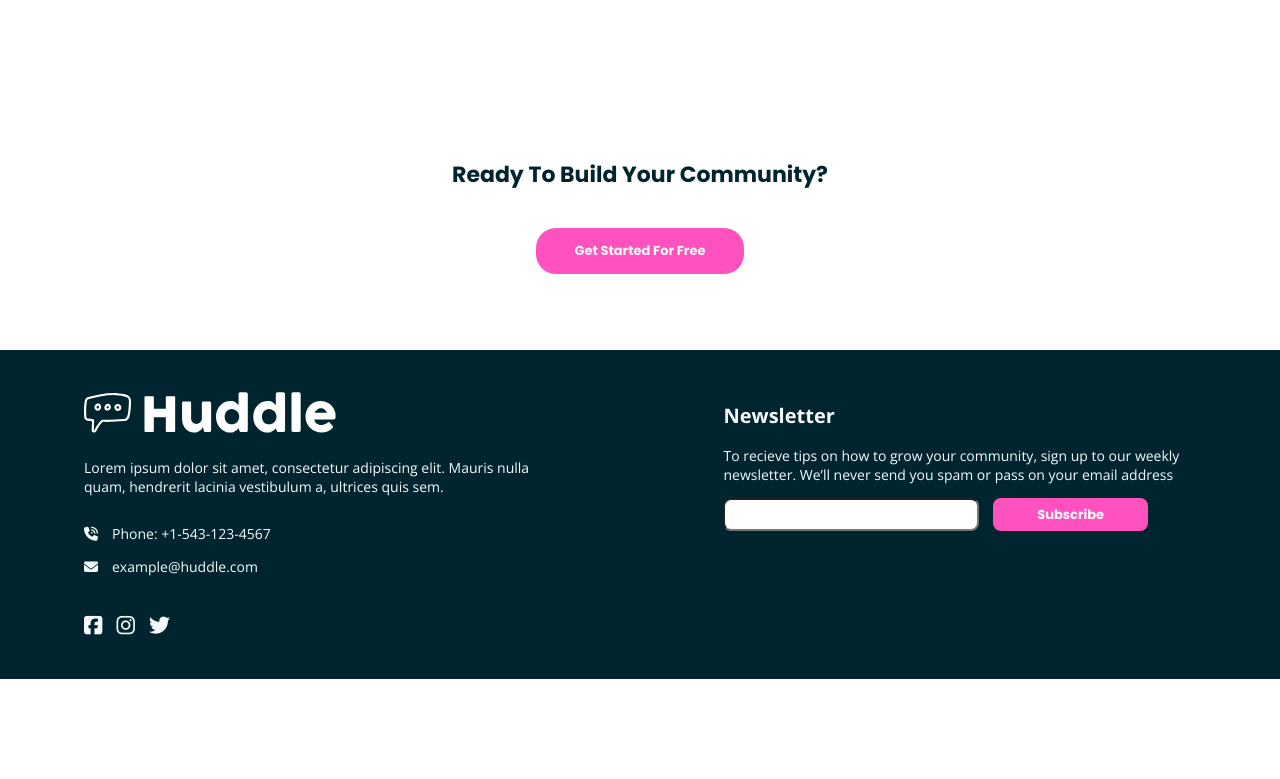
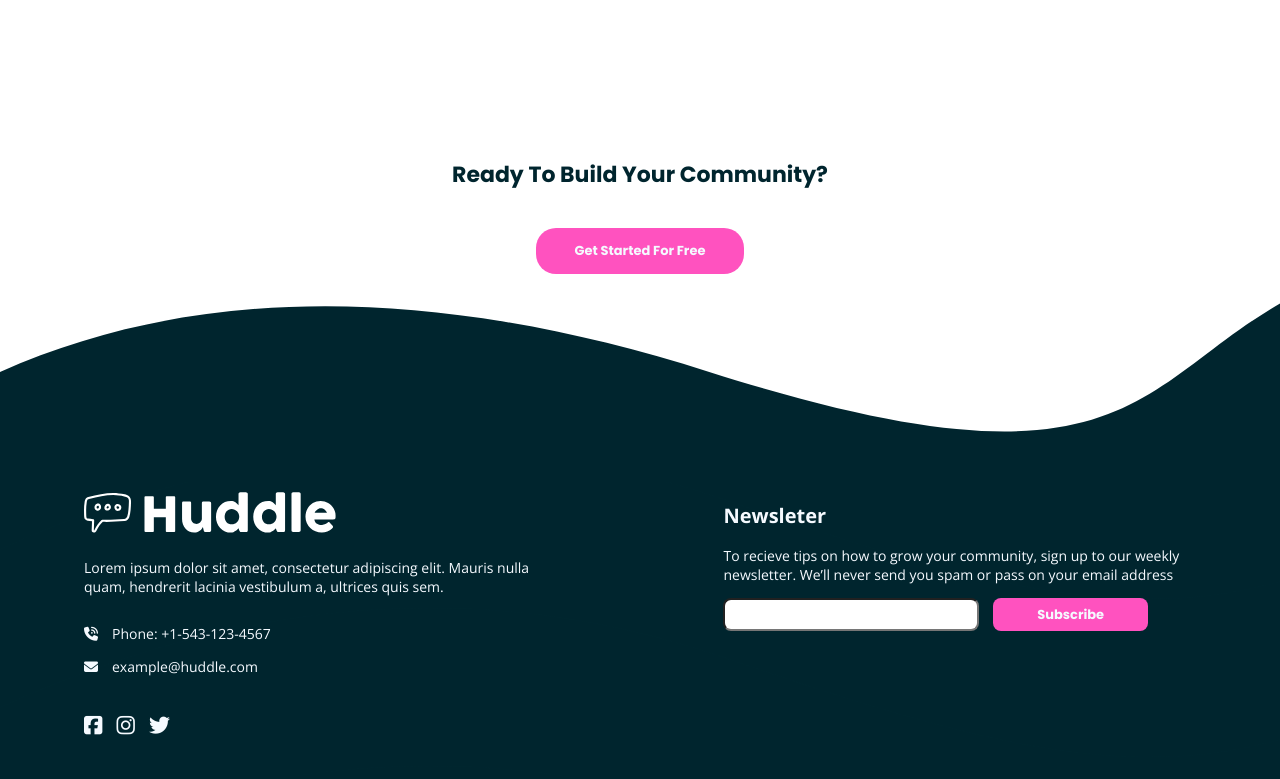
Before and after one commit to Janek12a/Huddle-landing-page-with-curved-sections, a plain HTML site: page index.html in a window 1280 px wide. Shown: the part 3236-4015 px from the top of the page. Before the commit the page ends 3915 px from the top, so only its background shows below. Drawn offline with nearby package versions, Linux system fonts and the light colour scheme.

Commit message:
I have enought this project

```diff
--- a/index.html
+++ b/index.html
@@ -80,18 +80,20 @@
     </main>
 
 
+    <div class="footer-bgc">
         <footer class="footer">
             <section class="input-section">
-            <h2 class="input-section__title">Newsletter</h2>
+                <h2 class="input-section__title">Newsleter</h2>
                 <p class="input-section__text"> To recieve tips on how to grow your community, sign up to our weekly
                     newsletter. We’ll never
                     send you spam or pass on your email address</p>
 
-
+                <form action="/action_page.php">
                     <label for="email" class="input-section__div">
                         <input type="email" class="input-section__email">
                         <button class="input-section__btn btn">Subscribe</button>
                     </label>
+                </form>
             </section>
 
             <section class="contact">
@@ -102,7 +104,8 @@
                 <div class="contact__ways">
                     <p class="contact__way"><i class="fa-sharp fa-solid fa-phone-volume contact__icon"></i>Phone:
                         +1-543-123-4567</p>
-                <p class="contact__way"><i class="fa-sharp fa-solid fa-envelope contact__icon"></i>example@huddle.com
+                    <p class="contact__way"><i
+                            class="fa-sharp fa-solid fa-envelope contact__icon"></i>example@huddle.com
                     </p>
                 </div>
 
@@ -118,6 +121,7 @@
                 </div>
             </section>
         </footer>
+    </div>
 
 </body>
 
--- a/sass/main.scss
+++ b/sass/main.scss
@@ -144,17 +144,36 @@ main {
 	flex-direction: column;
 	align-items: center;
 	text-align: center;
+	margin-bottom: 10em;
 }
 
+.footer-bgc {
+	position: relative;
+	width: 100%;
+	height: 100%;
+	background-color: hsl(191.74, 100%, 9.02%);
+
+	&::before {
+		content: '';
+		position: absolute;
+		top: -6%;
+		left: 0;
+		width: 100%;
+		height: 100%;
+		background-image: url(../images/bg-footer-top-mobile.svg);
+		background-repeat: no-repeat;
+		background-position: top;
+		background-size: 100%;
+		// z-index: -10;
+	}
+}
 .footer {
+	position: relative;
 	padding: 3em;
-	background-color: hsl(191.74, 100%, 9.02%);
-	// background-image: url(../images/bg-footer-top-desktop.svg);
-	// background-repeat: no-repeat;
-	// background-size: cover;
-	// background-position: center;
 	color: $white;
 	font-size: 1.4rem;
+	overflow: visible;
+	z-index: 100;
 }
 
 .input-section {
@@ -185,7 +204,6 @@ main {
 		margin: 0;
 		padding: 0.7em 2em;
 	}
-
 }
 
 .contact {
@@ -274,6 +292,13 @@ main {
 			font-size: 1.8rem;
 		}
 	}
+
+	.footer-bgc {
+		background-image: url(../images/bg-footer-top-desktop.svg);
+		&::before {
+			top: -13%;
+		}
+	}
 }
 
 // ----------------------------------------------------
@@ -325,6 +350,12 @@ main {
 	.contact {
 		margin: 0 3em;
 	}
+	.footer-bgc{
+		background-image: url(../images/bg-footer-top-desktop.svg);
+		&::before{
+			top: -30%;
+		}
+	}
 }
 
 // ----------------------------------------------------
@@ -352,4 +383,22 @@ main {
 			font-size: 2rem;
 		}
 	}
+
+	.bottom{
+		margin-bottom: 10em;
+	}
+
+	.footer-bgc{
+		&::before{
+			top: -40%;
+		}
+	}
 }
+
+@media (min-width: 1140px){
+	.footer-bgc{
+		&::before{
+			top: -45.5%;
+		}
+	}
+}
```
Also changed, not shown: css/main.css, 1 other file. Lines whose indentation alone changed are shown as unchanged.
